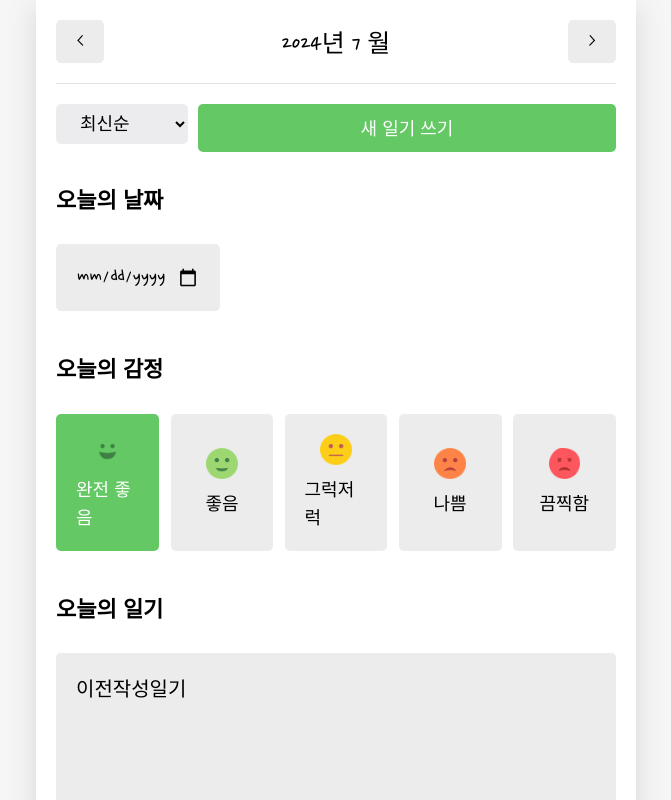
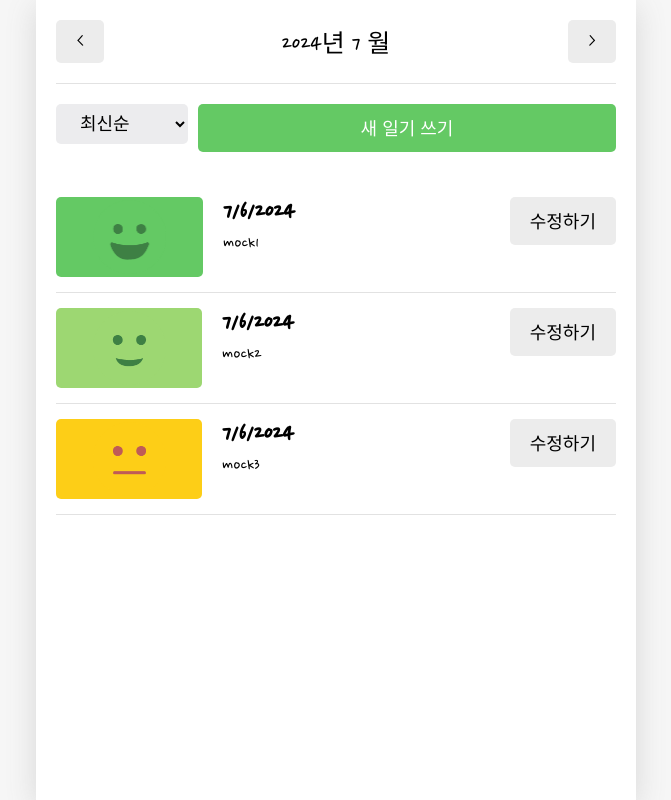
Before and after one commit to Heesu01/emotional_diary, a React (Create React App) app: page / in a window 1280 px wide. Shown: the top 800 px of the page, without its empty margins (304-975 px from the left). Built offline with nearby package versions, Linux system fonts and the light colour scheme; a web font is replaced by a local one.

Commit message:
Home페이지 구현

```diff
--- /dev/null
+++ b/src/components/DiaryItem.js
@@ -0,0 +1,102 @@
+import React from "react";
+import { useNavigate } from "react-router-dom";
+import styled, { css } from "styled-components";
+import { getEmotionImgById } from "../util";
+import Button from "./Button";
+
+const DiaryItem = ({ id, emotionId, content, date }) => {
+  const navigate = useNavigate();
+  const goDetail = () => {
+    navigate(`/diary/${id}`);
+  };
+  const goEdit = () => {
+    navigate(`/edit/${id}`);
+  };
+
+  return (
+    <Container>
+      <ImgSection emotionId={emotionId} onClick={goDetail}>
+        <img alt={`emotion${emotionId}`} src={getEmotionImgById(emotionId)} />
+      </ImgSection>
+      <Info onClick={goDetail}>
+        <DateWrapper>
+          {new Date(parseInt(date)).toLocaleDateString()}
+        </DateWrapper>
+        <ContentWrapper>{content.slice(0, 25)}</ContentWrapper>
+      </Info>
+      <ButtonWrapper>
+        <Button on onClick={goEdit} text="수정하기" />
+      </ButtonWrapper>
+    </Container>
+  );
+};
+
+const Container = styled.div`
+  padding: 15px 0px;
+  border-bottom: 1px solid #e2e2e2;
+  display: flex;
+  justify-content: space-between;
+`;
+
+const ImgSection = styled.div.attrs((props) => ({
+  className: `img_section_${props.emotionId}`,
+}))`
+  cursor: pointer;
+  min-width: 120px;
+  height: 80px;
+  border-radius: 5px;
+  display: flex;
+  justify-content: center;
+  align-items: center;
+
+  ${(props) => {
+    switch (props.emotionId) {
+      case 1:
+        return css`
+          background-color: #64c964;
+        `;
+      case 2:
+        return css`
+          background-color: #9dd772;
+        `;
+      case 3:
+        return css`
+          background-color: #fdce17;
+        `;
+      case 4:
+        return css`
+          background-color: #fd8446;
+        `;
+      case 5:
+        return css`
+          background-color: #fd565f;
+        `;
+
+      default:
+        return css`
+          background-color: #ececec;
+        `;
+    }
+  }}
+
+  img {
+    width: 50%;
+  }
+`;
+const Info = styled.div`
+  flex-grow: 1;
+  margin-left: 20px;
+  cursor: pointer;
+`;
+const DateWrapper = styled.div`
+  font-weight: bold;
+  font-size: 25px;
+  margin-bottom: 5px;
+`;
+const ContentWrapper = styled.div`
+  font-size: 18px;
+`;
+const ButtonWrapper = styled.div`
+  min-width: 70px;
+`;
+export default DiaryItem;
--- a/src/components/DiaryList.js
+++ b/src/components/DiaryList.js
@@ -2,12 +2,14 @@ import React, { useEffect, useState } from "react";
 import Button from "./Button";
 import styled from "styled-components";
 import { useNavigate } from "react-router-dom";
+import DiaryItem from "./DiaryItem";
 
 const DiaryList = ({ data }) => {
-  const [sortType, setSortType] = useState("Latest");
+  const [sortType, setSortType] = useState("latest");
   const [sortedData, setSortedData] = useState([]);
 
   useEffect(() => {
+    console.log("Data received:", data);
     const compare = (a, b) => {
       if (sortType === "latest") {
         return Number(b.date) - Number(a.date);
@@ -49,6 +51,11 @@ const DiaryList = ({ data }) => {
           <Button type={"positive"} text="새 일기 쓰기" onClick={onClickNew} />
         </Right>
       </ManuWrapper>
+      <ListWrapper>
+        {sortedData.map((it) => (
+          <DiaryItem key={it.id} {...it} />
+        ))}
+      </ListWrapper>
     </List>
   );
 };
@@ -78,4 +85,5 @@ const Right = styled.div`
     width: 100%;
   }
 `;
+const ListWrapper = styled.div``;
 export default DiaryList;
--- a/src/pages/Home.js
+++ b/src/pages/Home.js
@@ -8,7 +8,7 @@ import DiaryList from "../components/DiaryList";
 
 const Home = () => {
   const data = useContext(DiaryStateContext);
-  const [filterData, setFilterData] = useState([]);
+  const [filteredData, setFilteredData] = useState([]);
   const [pivotDate, setPivotDate] = useState(new Date());
   const headerTitle = `${pivotDate.getFullYear()}년
   ${pivotDate.getMonth() + 1} 월`;
@@ -21,15 +21,16 @@ const Home = () => {
   };
 
   useEffect(() => {
+    console.log("Diary data:", data);
     if (data.length >= 1) {
       const { beginTimeStamp, endTimeStamp } = getMonthRangeByDate(pivotDate);
-      setFilterData(
+      setFilteredData(
         data.filter(
           (it) => beginTimeStamp <= it.date && it.date <= endTimeStamp
         )
       );
     } else {
-      setFilterData([]);
+      setFilteredData([]);
     }
   }, [data, pivotDate]);
 
@@ -40,17 +41,7 @@ const Home = () => {
         leftChild={<Button text={"<"} onClick={onDecreaseMonth} />}
         rightChild={<Button text={">"} onClick={onIncreaseMonth} />}
       />
-      <DiaryList data={filterData} />
-      <Editor
-        initData={{
-          date: new Date().getTime(),
-          emotionId: 1,
-          content: "이전작성일기",
-        }}
-        onSubmit={() => {
-          alert("작성완료");
-        }}
-      />
+      <DiaryList data={filteredData} />
     </div>
   );
 };
```
Also changed, not shown: src/App.js (+4 -4 lines).
